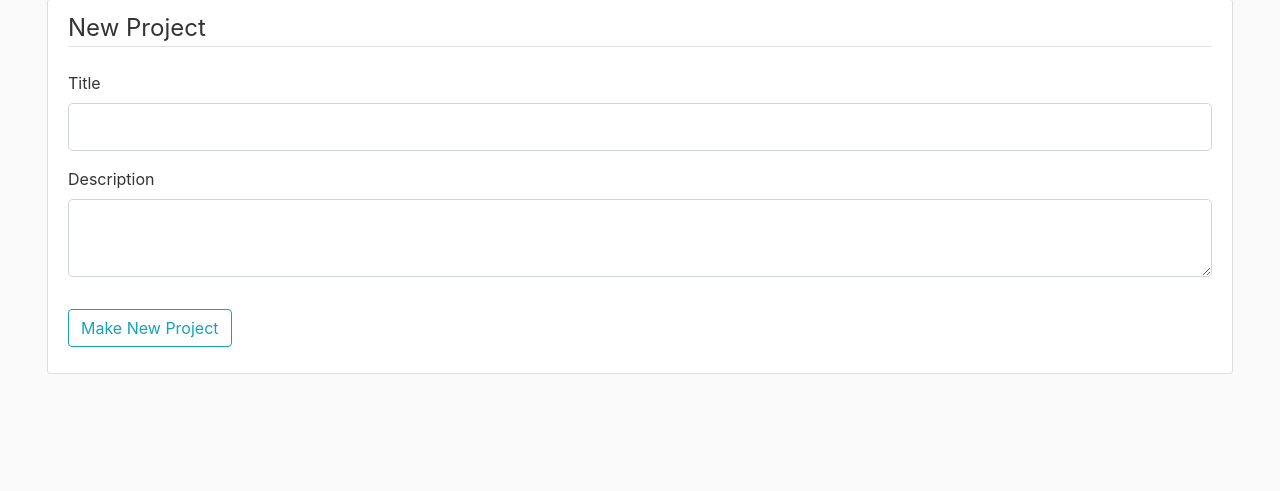
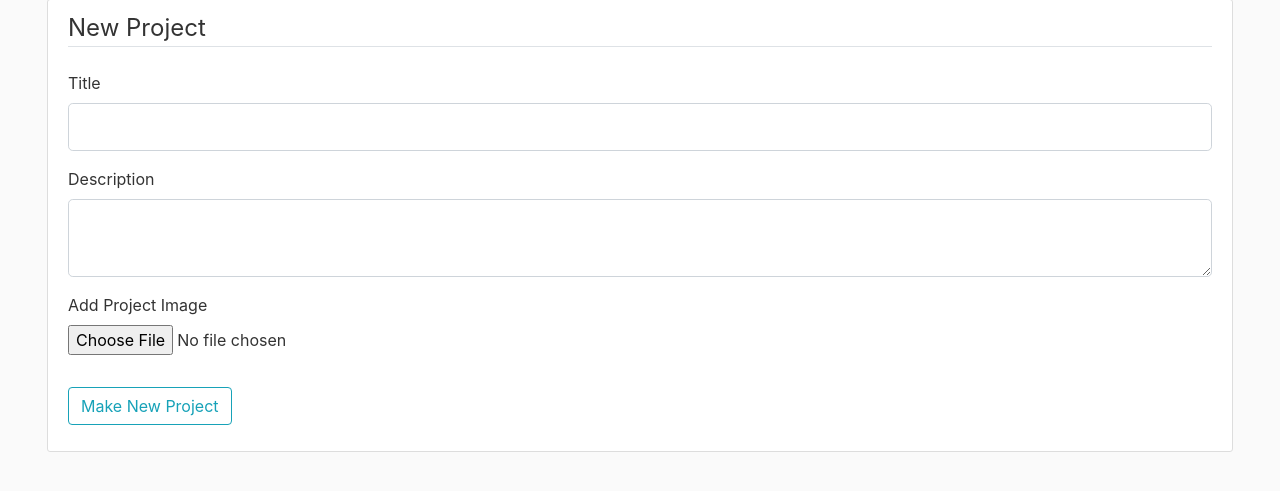
Before and after one commit to crossa95/scrumptious, a Flask app: a page that uses PagesInFlask/app/templates/create_project.html in a window 1280 px wide. Shown: the part 81-572 px from the top of the page. Run offline with Flask 2, Linux system fonts and the light colour scheme; a user stored in the database is signed in; data comes from the database, SQL or seed files in the repository; both versions use the stored data as it was after the commit; some libraries are stand-ins or nearby versions.

Commit message:
new project images
add an image while maaking new project

```diff
--- a/PagesInFlask/app/forms.py
+++ b/PagesInFlask/app/forms.py
@@ -71,7 +71,7 @@ class ProjectForm(FlaskForm):
     title = StringField('Title', validators=[DataRequired()])
     description = TextAreaField('Description', validators=[DataRequired()])
     submit = SubmitField('Make New Project')
-    picture = FileField('Update Profile Picture', validators=[FileAllowed(['jpg', 'png'])])
+    picture = FileField('Add Project Image', validators=[FileAllowed(['jpg', 'png'])])
 
 class UpdateProjectForm(FlaskForm):
     title = StringField('Title', validators=[DataRequired()])
--- a/PagesInFlask/app/models.py
+++ b/PagesInFlask/app/models.py
@@ -47,7 +47,7 @@ class Project(db.Model):
     cards = db.relationship('Card', backref='author', lazy=True)
 
     def __repr__(self):
-        return f"Project('{self.title}', '{self.date_posted}')"
+        return f"Project('{self.title}', '{self.date_posted}','{self.image_file}')"
 
 class Card(db.Model):
     id = db.Column(db.Integer, primary_key=True)
--- a/PagesInFlask/app/routes.py
+++ b/PagesInFlask/app/routes.py
@@ -121,6 +121,22 @@ def account():
     return render_template('account.html', title='Account',
                            image_file=image_file, form=form)
 
+
+def save_project_picture(form_picture):
+
+    random_hex = secrets.token_hex(8)
+    _, f_ext = os.path.splitext(form_picture.filename)
+    picture_fn = random_hex + f_ext
+    picture_path = os.path.join(app.root_path, 'static/project_pics', picture_fn)
+
+    max_size = (900, 900)
+    i = Image.open(form_picture)
+    i.thumbnail(max_size)
+
+    i.save(picture_path)
+
+    return picture_fn
+
 # notice here that the route has variables in it, identified by <type:name> and passed into from the HTML. This is because my projects is specific to a user
 # By having it in the route, I can use it to query for the user and therefore I can get their projects
 # This is not terribly secure as theoretically the way I have it, anyone with this url can access it even if they are not the person
@@ -132,11 +148,18 @@ def create_project(username):
     user = User.query.filter_by(username=username).first_or_404()
     form = ProjectForm()
     if form.validate_on_submit():
+        print(form.picture.data)
         if form.picture.data:
-            picture_file = save_picture(form.picture.data)
-        project = Project(title=form.title.data, description=form.description.data, )
-        db.session.add(project)
-        db.session.commit()
+            print('here')
+            picture_file = save_project_picture(form.picture.data)
+            project = Project(title=form.title.data, description=form.description.data, image_file = picture_file)
+            db.session.add(project)
+            db.session.commit()
+        else:
+            print('here :(')
+            project = Project(title=form.title.data, description=form.description.data)
+            db.session.add(project)
+            db.session.commit()
 
         # I am using advantage of the fact that projects and usesrs are a many-to-many relationship
         # So here I have to the project creator as a user that is part of this particular project
@@ -197,6 +220,7 @@ def update_project(project_id, username):
         project.description = form.description.data
         db.session.commit()
         flash('Your project has been successfully updated.', 'success')
+        socketio.emit('project_update',{'project_id':project_id,'project_title':project.title,'project_description':project.description},broadcast=True)
         return redirect(url_for('project',project_id=project.id, username=current_user.username))
     elif request.method == 'GET':
         form.title.data=project.title
--- a/PagesInFlask/app/static/scripts/socketio.js
+++ b/PagesInFlask/app/static/scripts/socketio.js
@@ -734,4 +734,8 @@ socket.on('listInvitedUser', json =>{
     }
 })
 
+socket.on('update_project', json => {
+
+})
+
 init();
--- a/PagesInFlask/app/templates/create_project.html
+++ b/PagesInFlask/app/templates/create_project.html
@@ -4,7 +4,7 @@
 
 {% block content %}
 <div class="content-section">
-    <form method="POST" action="">
+    <form method="POST" action="" enctype="multipart/form-data">
         {{ form.hidden_tag() }}
         <fieldset class ="form-group">
             <legend class ="border-bottom mb-4">{{ legend }}</legend>
@@ -34,6 +34,15 @@
                     {{ form.description(class="form-control form-control-lg") }}
                 {% endif %}
             </div>
+            <div class="form-group">
+                {{ form.picture.label() }}
+                {{ form.picture(class="form-control-file") }}
+                {% if form.picture.errors %}
+                    {% for error in form.picture.errors %}
+                        <span class="text-danger">{{ error }}</span></br>
+                    {% endfor %}
+                {% endif %}
+            </div>
         </fieldset>
         <div class ="form-group">
             {{ form.submit(class="btn btn-outline-info") }}
--- a/PagesInFlask/app/templates/myprojects.html
+++ b/PagesInFlask/app/templates/myprojects.html
@@ -11,7 +11,7 @@
       {% for project in projects %}
       <div class="col-4">
         <div class="card" style="width:300px">
-          <img class="card-img-top" src="{{url_for('static', filename='project_pics/project_pic.jpg')}}" alt="Card image">
+          <img class="card-img-top" src="{{ url_for('static', filename='project_pics/' + project.image_file) }}" alt="Card image">
           <div class="card-body">
             <h4 class="card-title"> {{ project.title }} </h4>
 
```
Also changed, not shown: PagesInFlask/app/site.db, PagesInFlask/app/static/project_pics/717921e6fa1a2142.jpg (added).
